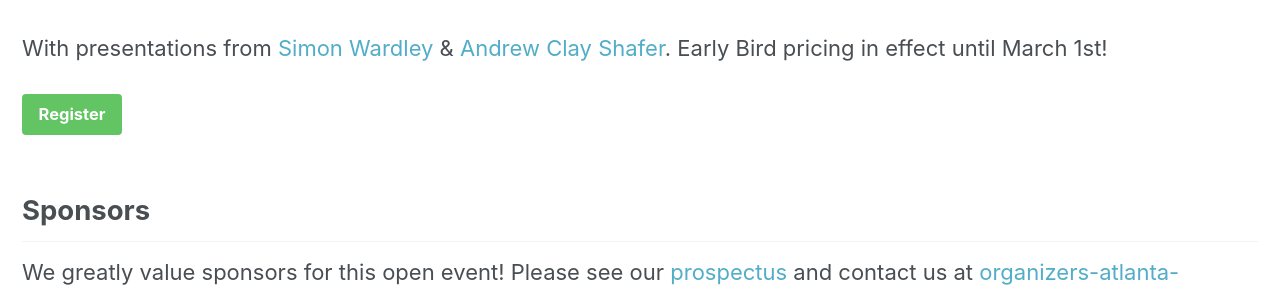
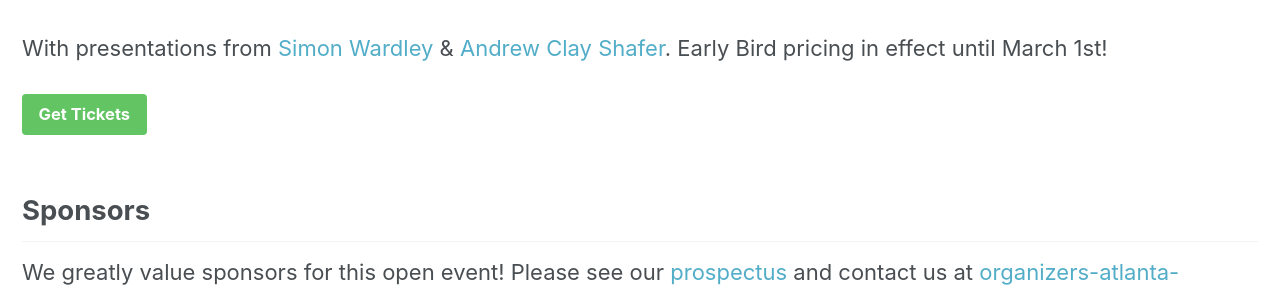
Before and after one commit to mapcampcommittee/mapcampcommittee.github.io, a Jekyll site: the page built from _pages/2019-04_Atlanta.html, in a window 1280 px wide and 900 px high, scrolled down 708 px. Shown: the part 156-443 px from the top of the window. Built offline with Jekyll 4.4.1, drawn with Linux system fonts in a browser that asks for light colours.

Commit message:
Change the CTA

```diff
--- a/_pages/2019-04_Atlanta.html
+++ b/_pages/2019-04_Atlanta.html
@@ -9,7 +9,7 @@ classes:
 <p>A <strong>3-track event</strong> at the <a target="_blank" href="https://www.georgiaaquarium.org/"">Georgia Aquarium</a> alongside <a target="_blank" href="https://www.devopsdays.org/events/2019-atlanta/welcome/">Devopsdays</a> & <a target="_blank" href="https://atlanta.serverlessdays.io/">Serverlessdays</a> Atlanta.</p>
 <img src="/assets/images/mapcampatl2019.png" /><br/><br/>
 <p>With presentations from <a target="_blank" href="https://twitter.com/swardley">Simon Wardley</a> & <a target="_blank" href="https://twitter.com/littleidea">Andrew Clay Shafer</a>. Early Bird pricing in effect until March 1st!</p>
-<p><a class="btn btn--success" target="_blank" href="https://www.eventbrite.com/e/devopsdaysmap-campserverlessdays-atlanta-2019-tickets-53689463631">Register</a></p>
+<p><a class="btn btn--success" target="_blank" href="https://www.eventbrite.com/e/devopsdaysmap-campserverlessdays-atlanta-2019-tickets-53689463631">Get Tickets</a></p>
 
 <h2>Sponsors</h2>
 <p>We greatly value sponsors for this open event! Please see our <a target="_blank" href="https://github.com/devopsdays/devopsdays-assets/raw/master/events/2019/atlanta/devopsdays_Atlanta_2019_prospectus.pdf">prospectus</a> and contact us at <a target="_blank" href="mailto:organizers-atlanta-2019@devopsdays.org">organizers-atlanta-2019@devopsdays.org</a> for more information.</p>
```
